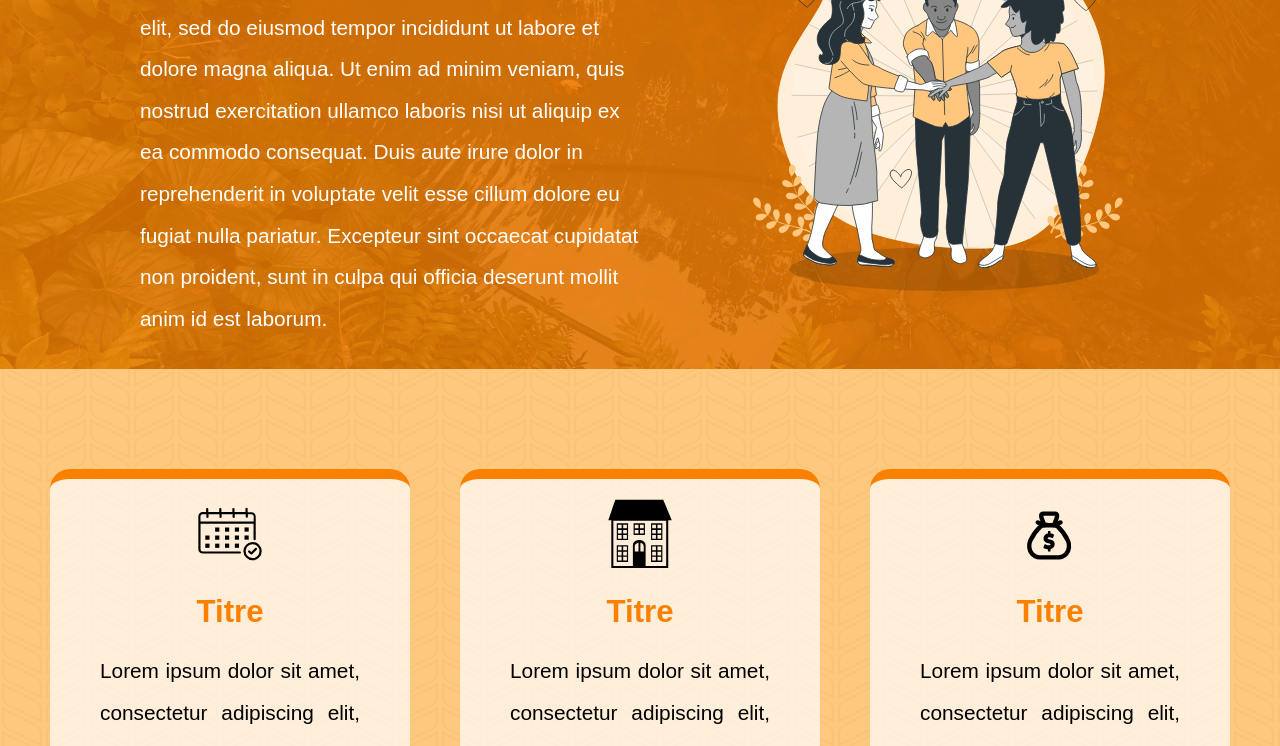
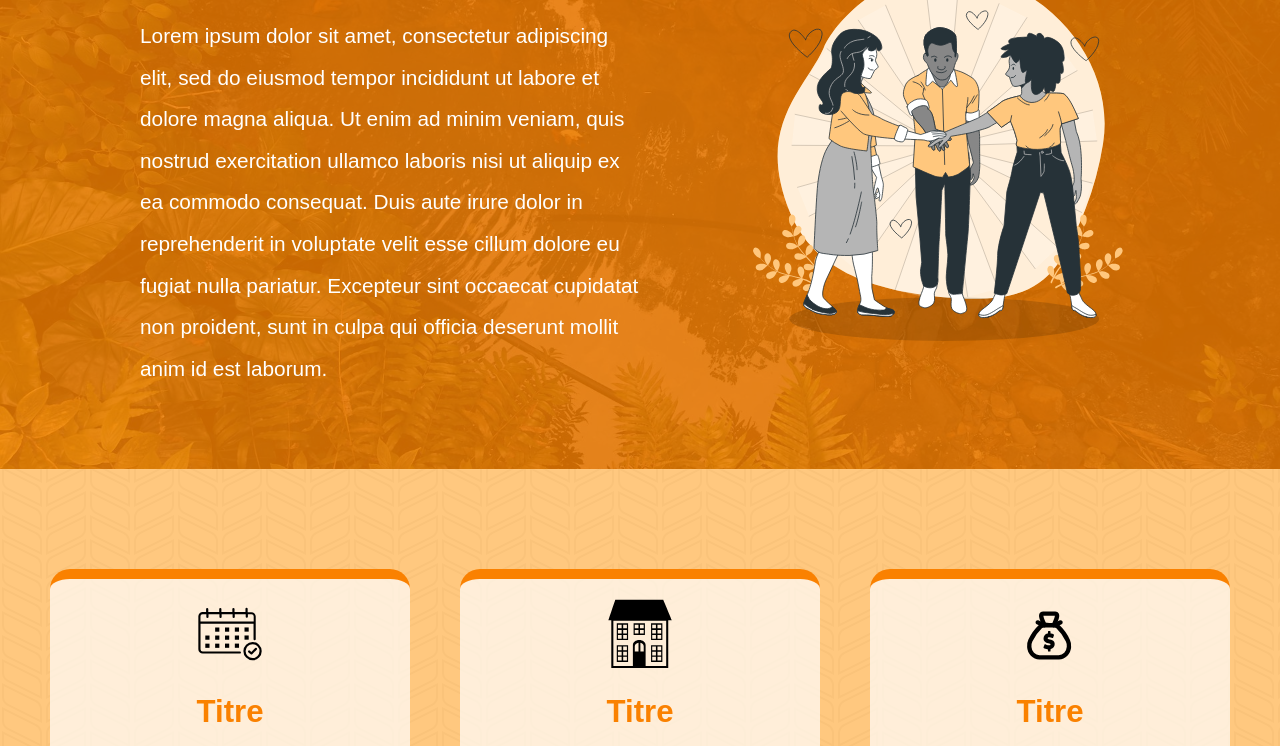
Before and after one commit to naoylcb/lakate, a plain HTML site: page index.html in a window 1280 px wide. Shown: the part 301-1047 px from the top of the page. Drawn offline with Linux system fonts and the light colour scheme.

Commit message:
Updae header spacing

```diff
--- a/style.css
+++ b/style.css
@@ -22,7 +22,7 @@ p {
 }
 
 .lakate {
-	padding: 30px 0;
+	padding: 80px 10px;
 	background-color: rgba(250, 129, 0, 0.8);
 }
 
@@ -37,7 +37,6 @@ p {
 	justify-content: center;
 	align-items: center;
 	gap: 100px;
-	padding: 0 10px;
 }
 
 .presentation h1 {
```
Lines whose indentation alone changed are shown as unchanged.
